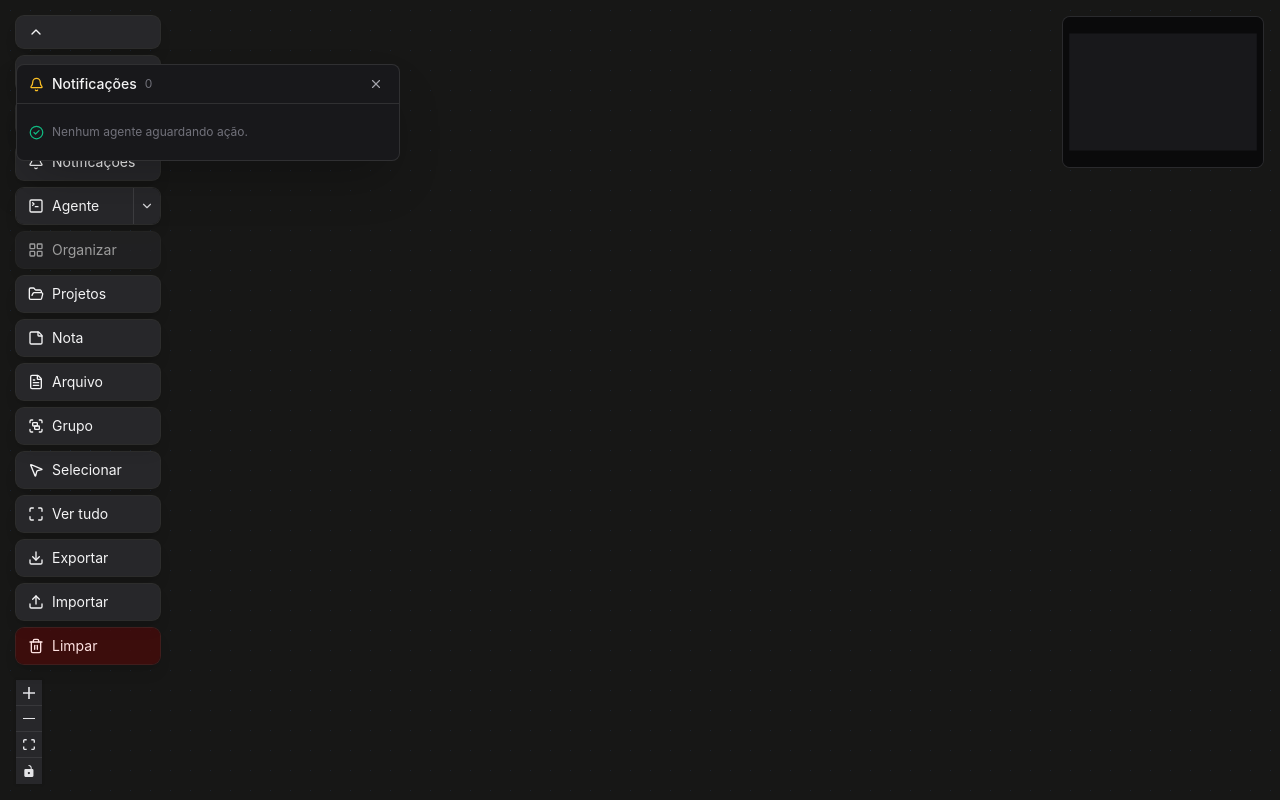
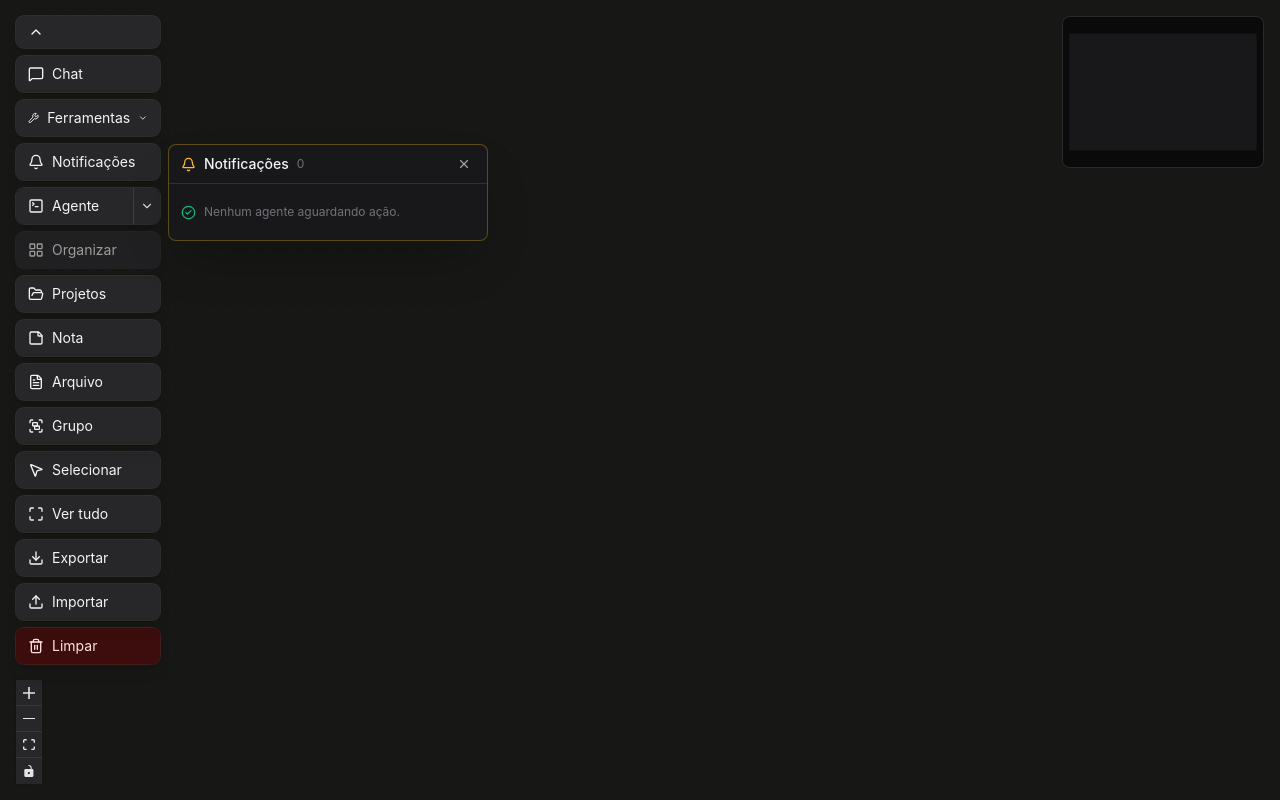
Before and after one commit to Felipe-Alcantara/Felixo-AI-Core, a React (Vite) app in the folder app/: page / in a window 1280 px wide. Both pictures are taken after a click on the button "Notificações". Built offline with nearby package versions, Linux system fonts and the light colour scheme.

Commit message:
fix: melhora painel de notificacoes
Ancora o painel ao botao, preserva o icone e mostra o preview util do agente.

```diff
--- a/app/src/features/canvas/components/CanvasToolbar.tsx
+++ b/app/src/features/canvas/components/CanvasToolbar.tsx
@@ -73,6 +73,7 @@ type CanvasToolbarProps = {
   onOpenChat: () => void
   onOpenNotifications: () => void
   notificationCount: number
+  notificationPanel?: ReactNode
 }
 
 export function CanvasToolbar({
@@ -99,6 +100,7 @@ export function CanvasToolbar({
   onOpenChat,
   onOpenNotifications,
   notificationCount,
+  notificationPanel,
 }: CanvasToolbarProps) {
   const importInputRef = useRef<HTMLInputElement>(null)
   const [collapsed, setCollapsed] = useState(false)
@@ -126,7 +128,7 @@ export function CanvasToolbar({
 
   if (collapsed) {
     const notificationAlertClass = notificationCount > 0
-      ? 'border border-red-500/80 ring-1 ring-red-500/30'
+      ? 'border border-amber-400/80 ring-1 ring-amber-400/30'
       : ''
     return (
       <div className="absolute left-4 top-4 z-10 flex items-start gap-2">
@@ -140,21 +142,19 @@ export function CanvasToolbar({
         >
           <ChevronDown size={16} />
         </button>
+        <div className="relative w-36">
           <button
             type="button"
             onClick={onOpenNotifications}
-          className={`${TOOLBAR_BUTTON_CLASS} relative ${notificationAlertClass}`}
+            className={`${TOOLBAR_BUTTON_CLASS} relative w-full ${notificationAlertClass}`}
             title="Notificações dos agentes"
           >
-          <Bell size={16} />
-          Notificações
-          {notificationCount > 0 && <span className="absolute right-2 top-2 h-2 w-2 rounded-full bg-red-500" aria-label="Há novas notificações" />}
-          {notificationCount > 0 && (
-            <span className="rounded-full bg-red-500 px-1.5 text-[10px] font-bold text-white">
-              {notificationCount}
-            </span>
-          )}
+            <Bell size={16} className="shrink-0" />
+            <span className="min-w-0 flex-1 truncate text-left">Notificações</span>
+            {notificationCount > 0 && <span className="h-2 w-2 shrink-0 rounded-full bg-amber-400" aria-label="Há novas notificações" />}
           </button>
+          {notificationPanel}
+        </div>
       </div>
     )
   }
@@ -205,21 +205,19 @@ export function CanvasToolbar({
         onSelect={onSelectTool}
         onOpenChange={setToolsMenuOpen}
       />
+      <div className="relative w-36">
         <button
           type="button"
           onClick={onOpenNotifications}
-        className={`${TOOLBAR_BUTTON_CLASS} relative ${notificationCount > 0 ? 'border border-red-500/80 ring-1 ring-red-500/30' : ''}`}
+          className={`${TOOLBAR_BUTTON_CLASS} relative w-full ${notificationCount > 0 ? 'border border-amber-400/80 ring-1 ring-amber-400/30' : ''}`}
           title="Notificações dos agentes"
         >
-        <Bell size={16} />
-        Notificações
-        {notificationCount > 0 && <span className="absolute right-2 top-2 h-2 w-2 rounded-full bg-red-500" aria-label="Há novas notificações" />}
-        {notificationCount > 0 && (
-          <span className="rounded-full bg-red-500 px-1.5 text-[10px] font-bold text-white">
-            {notificationCount}
-          </span>
-        )}
+          <Bell size={16} className="shrink-0" />
+          <span className="min-w-0 flex-1 truncate text-left">Notificações</span>
+          {notificationCount > 0 && <span className="h-2 w-2 shrink-0 rounded-full bg-amber-400" aria-label="Há novas notificações" />}
         </button>
+        {notificationPanel}
+      </div>
       <TerminalMenu
         projects={projects}
         onAdd={onAddTerminal}
--- a/app/src/features/canvas/components/CanvasView.tsx
+++ b/app/src/features/canvas/components/CanvasView.tsx
@@ -1207,8 +1207,7 @@ function CanvasInner({ onOpenChat }: CanvasViewProps) {
         onOpenChat={onOpenChat}
         onOpenNotifications={() => setNotificationsOpen((open) => !open)}
         notificationCount={notificationCount}
-      />
-
+        notificationPanel={(
           <NotificationsPanel
             nodes={nodes}
             notifications={notificationHistory}
@@ -1221,6 +1220,8 @@ function CanvasInner({ onOpenChat }: CanvasViewProps) {
                 current.filter((notification) => notification.id !== notificationId),
               )
             }}
+          />
+        )}
       />
 
       <CanvasToolPanels
--- a/app/src/features/canvas/components/NotificationsPanel.tsx
+++ b/app/src/features/canvas/components/NotificationsPanel.tsx
@@ -41,7 +41,7 @@ export function NotificationsPanel({
     )
 
   return (
-    <section aria-label="Notificações dos agentes" className="absolute left-4 top-16 z-30 w-96 max-w-[calc(100vw-2rem)] overflow-hidden rounded-lg border border-white/10 bg-zinc-900 shadow-2xl">
+    <section aria-label="Notificações dos agentes" className="felixo-anim-notifications-in absolute left-[calc(100%+0.5rem)] top-0 z-40 w-80 max-w-[calc(100vw-12rem)] overflow-hidden rounded-lg border border-amber-400/30 bg-zinc-900 shadow-2xl">
       <header className="flex items-center gap-2 border-b border-white/10 px-3 py-2 text-sm font-medium text-zinc-100">
         <Bell size={15} className="text-amber-400" />
         Notificações
@@ -99,6 +99,10 @@ function lastNotificationMessage(snapshot: SessionSnapshot): string {
   const lastLine = [...snapshot.previewLines]
     .reverse()
     .map((line) => line.trim())
-    .find(Boolean)
+    .find((line) => line && !isTerminalChrome(line))
   return lastLine || notificationText(snapshot)
 }
+
+function isTerminalChrome(line: string): boolean {
+  return /^(?:gpt-|claude|gemini)\S*.*[·•]|^(?:model|tokens?|contexto|esc to interrupt)\b/i.test(line)
+}
--- a/app/src/features/canvas/terminal/terminal-session-store.ts
+++ b/app/src/features/canvas/terminal/terminal-session-store.ts
@@ -732,12 +732,19 @@ function computePreview(terminal: Terminal): string[] {
   // Walk upward from the last row, collecting non-empty lines.
   for (let row = buffer.length - 1; row >= 0 && lines.length < PREVIEW_LINES; row -= 1) {
     const text = buffer.getLine(row)?.translateToString(true).trimEnd() ?? ''
-    if (text.length > 0) {
+    if (text.length > 0 && !isTerminalChromeLine(text)) {
       lines.unshift(text)
     }
   }
 
   return lines
+}
+
+/** Lines from an agent CLI's persistent footer, not part of its response. */
+function isTerminalChromeLine(line: string): boolean {
+  return /^(?:gpt-|claude|gemini)\S*.*[·•]|^(?:model|tokens?|contexto|esc to interrupt)\b/i.test(
+    line.trim(),
+  )
 }
 
 /** Spinner frames (braille, ascii, dots, clocks) agent CLIs cycle while idle. */
--- a/app/src/index.css
+++ b/app/src/index.css
@@ -265,6 +265,11 @@ div::-webkit-scrollbar-thumb {
   to { opacity: 1; transform: translate(0, 0); }
 }
 
+@keyframes felixo-notifications-in {
+  from { opacity: 0; transform: translateX(-12px) scale(0.98); }
+  to { opacity: 1; transform: translateX(0) scale(1); }
+}
+
 @keyframes felixo-toolbar-expand-root {
   from { transform: translateX(0.001px); }
   to { transform: translateX(0); }
@@ -326,6 +331,11 @@ div::-webkit-scrollbar-thumb {
 .felixo-anim-menu-in {
   animation: felixo-menu-in 0.16s ease-out;
   transform-origin: top;
+}
+
+.felixo-anim-notifications-in {
+  animation: felixo-notifications-in 260ms cubic-bezier(0.16, 1, 0.3, 1) both;
+  transform-origin: top left;
 }
 
 .felixo-anim-sequential-panel {
@@ -462,6 +472,10 @@ div::-webkit-scrollbar-thumb {
     animation: none;
   }
 
+  .felixo-anim-notifications-in {
+    animation: none;
+  }
+
   .felixo-anim-sequential-panel,
   .felixo-anim-sequential-panel > * {
     animation: none;
```
Also changed, not shown: 2 other files (tests, documents, lock files or other folders). Lines whose indentation alone changed are shown as unchanged.
